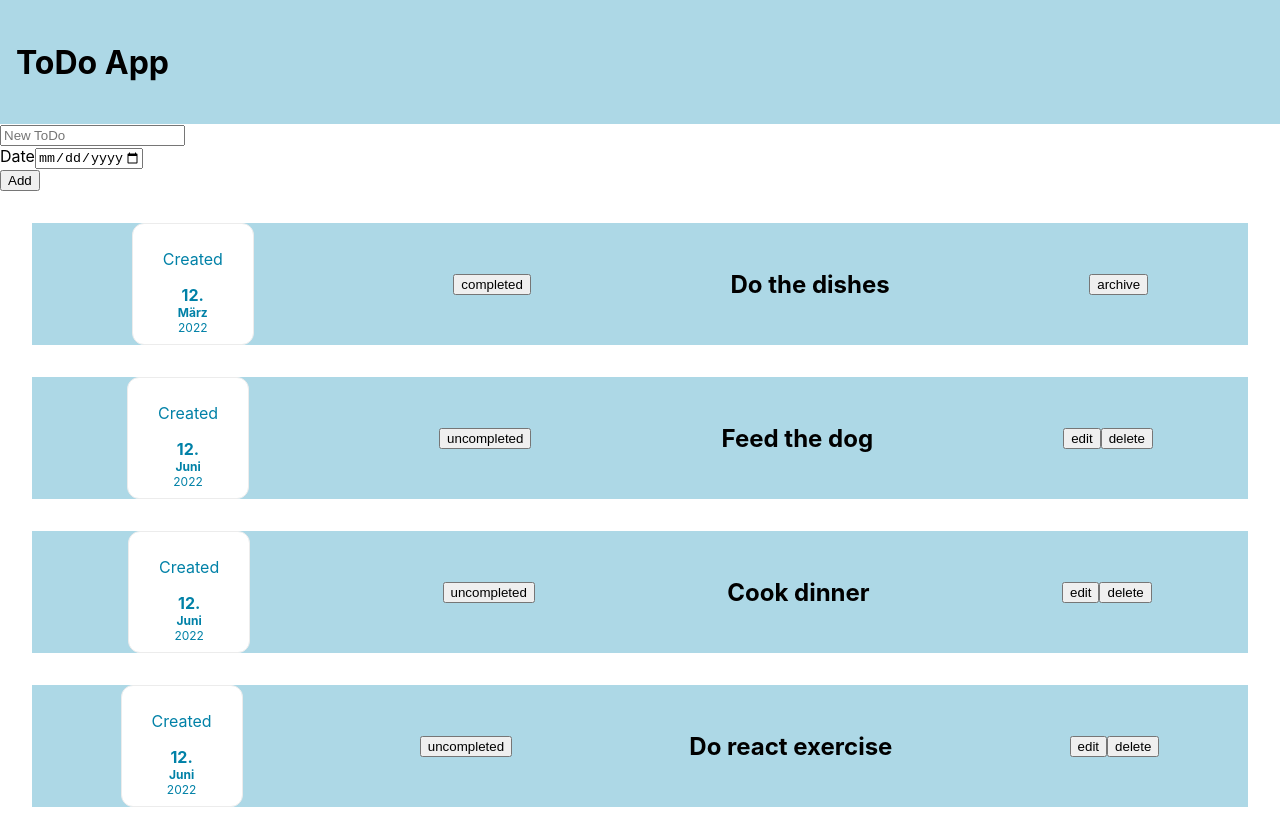
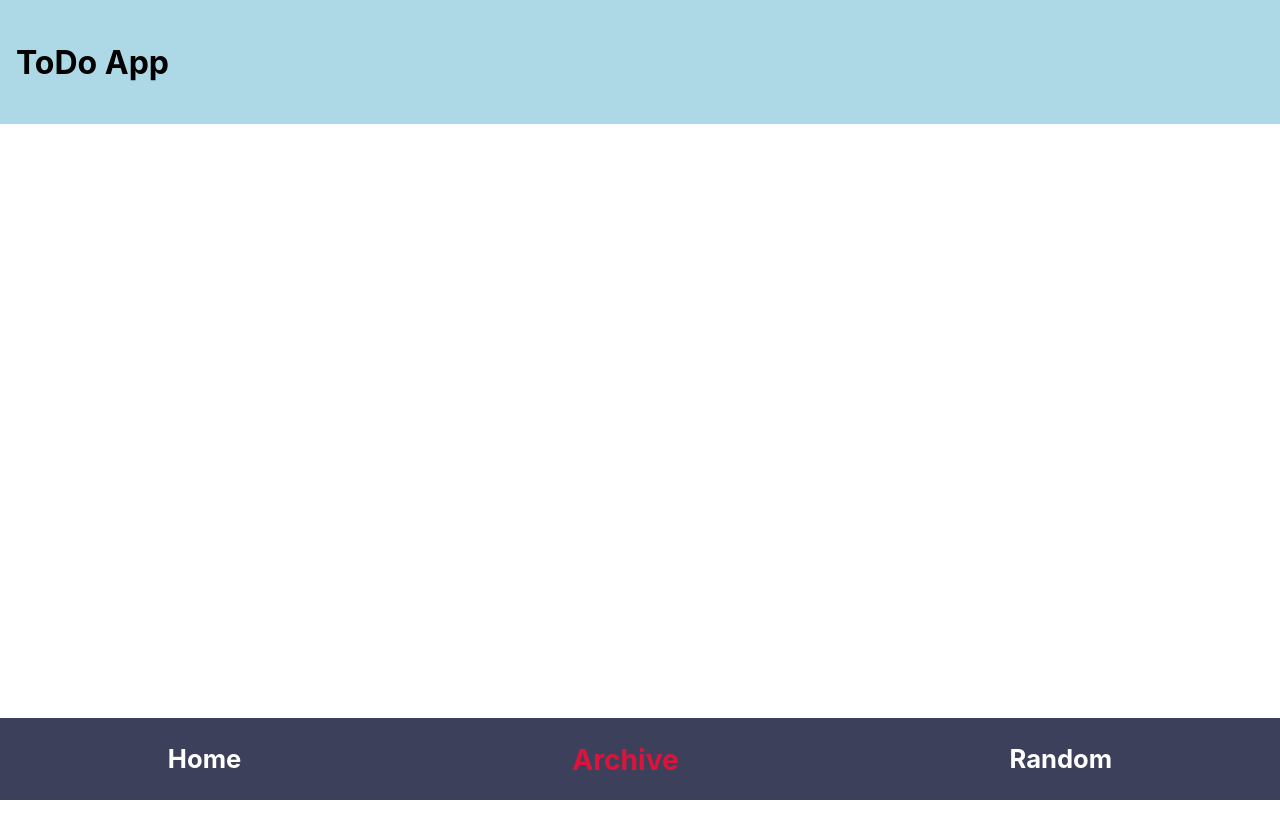
Before and after one commit to yannhn/to-do, a React (Create React App) app: page /Archive in a window 1280 px wide. After the commit the page ends 800 px from the top, so only its background shows below. Built offline with nearby package versions, Linux system fonts and the light colour scheme.

Commit message:
add local storage

```diff
--- a/package.json
+++ b/package.json
@@ -9,6 +9,7 @@
     "nanoid": "^3.3.4",
     "react": "^18.1.0",
     "react-dom": "^18.1.0",
+    "react-router-dom": "^6.3.0",
     "react-scripts": "5.0.1",
     "styled-components": "^5.3.5",
     "web-vitals": "^2.1.4"
--- a/src/App.js
+++ b/src/App.js
@@ -1,9 +1,149 @@
-import Main from "./components/Main";
+import Header from "./components/UI/Header";
+import Footer from "./components/UI/Footer";
+import ToDo from "./components/ToDo/ToDo";
+import NewToDo from "./components/ToDo/NewToDo";
+import RandomToDo from "./components/ToDo/RandomToDo";
+
+// import InputNewToDo from "./ToDo/InputNewToDo";
+
+import useLocalStorage from "./common/useLocalStorage";
+import { useState } from "react";
+import { nanoid } from "nanoid";
+import { Routes, Route } from "react-router-dom";
 
 function App() {
+  const [items, setItems] = useLocalStorage("items", []);
+
+  function toggleCompleted(id) {
+    const completedItems = items.map((item) => {
+      if (item.id === id) {
+        return { ...item, completed: !item.completed };
+      } else {
+        return item;
+      }
+    });
+    setItems(completedItems);
+  }
+
+  function toggleArchived(id) {
+    const archivedItems = items.map((item) => {
+      if (item.id === id) {
+        return { ...item, archived: !item.archived };
+      } else {
+        return item;
+      }
+    });
+    setItems(archivedItems);
+  }
+
+  function deleteItems(id) {
+    const filteredItems = items.filter((item) => item.id !== id);
+    setItems(filteredItems);
+  }
+
+  const addNewItem = (items) => {
+    setItems((prevItem) => {
+      return [items, ...prevItem];
+    });
+  };
+
+  const [random, setRandom] = useState(0);
+
+  function randomItem() {
+    const randItem = Math.floor(Math.random() * items.length);
+    setRandom(randItem);
+  }
+
+  // function addNewItem(newTitle) {
+  //   const newItems = {
+  //     id: nanoid(),
+  //     title: newTitle,
+  //     completed: false,
+  //     archived: false,
+  //     date: new Date(),
+  //   };
+  //   setItems([...items, newItems]);
+  // }
+
+  // const NewExpense = (props) => {
+  //   const saveExpenseDataHandler = (enteredExpenseData) => {
+  //     const expenseData = {
+  //       ...enteredExpenseData,
+  //       id: Math.random().toString()
+  //     };
+  //     props.onAddExpense(expenseData);
+  //   };
+
   return (
     <>
-      <Main></Main>
+      <Routes>
+        <Route
+          path="/"
+          element={
+            <>
+              <Header></Header>
+              <NewToDo addNewItem={addNewItem}></NewToDo>
+              {items
+                .filter((item) => !item.archived)
+                .map((item) => (
+                  <ToDo
+                    key={item.id}
+                    title={item.title}
+                    completed={item.completed}
+                    archived={item.archived}
+                    date={item.date}
+                    toggleCompleted={() => toggleCompleted(item.id)}
+                    toggleArchived={() => toggleArchived(item.id)}
+                    deleteItems={() => deleteItems(item.id)}
+                  ></ToDo>
+                ))}
+            </>
+          }
+        ></Route>
+        <Route
+          path="/Archive"
+          element={
+            <>
+              <Header></Header>
+
+              {items
+                .filter((item) => item.archived)
+                .map((item) => (
+                  <ToDo
+                    key={item.id}
+                    title={item.title}
+                    completed={item.completed}
+                    archived={item.archived}
+                    date={item.date}
+                    toggleCompleted={() => toggleCompleted(item.id)}
+                    toggleArchived={() => toggleArchived(item.id)}
+                    deleteItems={() => deleteItems(item.id)}
+                  ></ToDo>
+                ))}
+            </>
+          }
+        ></Route>
+        {/* <Route
+          path="/Random"
+          element={
+            <>
+              <Header></Header>
+              <RandomToDo shuffle={randomItem}></RandomToDo>
+              <ToDo
+                key={items[random].id}
+                title={items[random].title}
+                completed={items[random].completed}
+                archived={items[random].archived}
+                date={items[random].date}
+                toggleCompleted={() => toggleCompleted(items.id)}
+                toggleArchived={() => toggleArchived(items.id)}
+                deleteItems={() => deleteItems(items.id)}
+              ></ToDo>
+            </>
+          }
+        ></Route> */}
+      </Routes>
+      <Footer></Footer>
     </>
   );
 }
--- a/src/components/Main.js
+++ /dev/null
@@ -1,120 +0,0 @@
-import Header from "./UI/Header";
-// import Footer from "./UI/Footer";
-import ToDo from "./ToDo/ToDo";
-import { useState } from "react";
-import { nanoid } from "nanoid";
-// import InputNewToDo from "./ToDo/InputNewToDo";
-import useLocalStorage from "../common/useLocalStorage";
-import NewToDo from "./ToDo/NewToDo";
-// import { Routes, Route } from "react-router-dom";
-
-function Main() {
-  const [items, setItems] = useState([
-    {
-      id: nanoid(),
-      title: "Do the dishes",
-      completed: true,
-      archived: false,
-      date: new Date(2022, 2, 12),
-    },
-    {
-      id: nanoid(),
-      title: "Feed the dog",
-      completed: false,
-      archived: false,
-      date: new Date(2022, 5, 12),
-    },
-    {
-      id: nanoid(),
-      title: "Cook dinner",
-      completed: false,
-      archived: false,
-      date: new Date(2022, 5, 12),
-    },
-    {
-      id: nanoid(),
-      title: "Do react exercise",
-      completed: false,
-      archived: false,
-      date: new Date(2022, 5, 12),
-    },
-  ]);
-
-  function toggleCompleted(id) {
-    const completedItems = items.map((item) => {
-      if (item.id === id) {
-        return { ...item, completed: !item.completed };
-      } else {
-        return item;
-      }
-    });
-    setItems(completedItems);
-  }
-
-  function toggleArchived(id) {
-    const archivedItems = items.map((item) => {
-      if (item.id === id) {
-        return { ...item, archived: !item.archived };
-      } else {
-        return item;
-      }
-    });
-    setItems(archivedItems);
-  }
-
-  function deleteItems(id) {
-    const filteredItems = items.filter((item) => item.id !== id);
-    setItems(filteredItems);
-  }
-
-  const addNewItem = (items) => {
-    setItems((prevItem) => {
-      return [items, ...prevItem];
-    });
-  };
-
-  // function addNewItem(newTitle) {
-  //   const newItems = {
-  //     id: nanoid(),
-  //     title: newTitle,
-  //     completed: false,
-  //     archived: false,
-  //     date: new Date(),
-  //   };
-  //   setItems([...items, newItems]);
-  // }
-
-  // const NewExpense = (props) => {
-  //   const saveExpenseDataHandler = (enteredExpenseData) => {
-  //     const expenseData = {
-  //       ...enteredExpenseData,
-  //       id: Math.random().toString()
-  //     };
-  //     props.onAddExpense(expenseData);
-  //   };
-
-  return (
-    <>
-      <Header></Header>
-      <NewToDo addNewItem={addNewItem}></NewToDo>
-      {items
-        .filter((item) => !item.archived)
-        .map((item) => (
-          <ToDo
-            key={item.id}
-            title={item.title}
-            completed={item.completed}
-            archived={item.archived}
-            date={item.date}
-            toggleCompleted={() => toggleCompleted(item.id)}
-            toggleArchived={() => toggleArchived(item.id)}
-            deleteItems={() => deleteItems(item.id)}
-          ></ToDo>
-        ))}
-
-      {/* <Footer></Footer> */}
-    </>
-  );
-}
-
-export default Main;
--- a/src/components/ToDo/RandomToDo.js
+++ b/src/components/ToDo/RandomToDo.js
@@ -0,0 +1,42 @@
+import styled from "styled-components";
+
+function RandomToDo({ shuffle }) {
+  return (
+    <RandomButtonContainer>
+      <RandomButton type="Button" onClick={shuffle}>
+        Shuffle
+      </RandomButton>
+      <RandomText>Your random ToDo:</RandomText>
+    </RandomButtonContainer>
+  );
+}
+
+export default RandomToDo;
+
+const RandomButtonContainer = styled.section`
+  display: flex;
+  flex-direction: column;
+  justify-content: center;
+`;
+
+const RandomText = styled.h2`
+  font-size: 2rem;
+  text-align: center;
+`;
+
+const RandomButton = styled.button`
+  padding: 2em 4em;
+  border: none;
+  border-radius: 40px;
+  margin: 2em auto;
+  background-color: #17c3b2;
+  color: white;
+  font-weight: bold;
+  font-size: 1rem;
+  cursor: pointer;
+  transition: 500ms ease;
+
+  &:hover {
+    background-color: #00afb9;
+  }
+`;
--- a/src/components/ToDo/ToDo.js
+++ b/src/components/ToDo/ToDo.js
@@ -12,17 +12,15 @@ function ToDo({
   deleteItems,
 }) {
   return (
-    <ToDoContainer>
+    <ToDoContainer completed={completed}>
       <section>
         <ToDoDate date={date}></ToDoDate>
       </section>
-      <section>
-        <button type="button" onClick={toggleCompleted}>
-          {completed ? "completed" : "uncompleted"}
-        </button>
-      </section>
-      <h2>{title}</h2>
-      <section>
+      <ToDoCheckbox archived={archived}>
+        <input type="checkbox" onClick={toggleCompleted}></input>
+      </ToDoCheckbox>
+      <ToDoTitle completed={completed}>{title}</ToDoTitle>
+      <HideButton archived={archived}>
         {completed ? (
           <button type="button" onClick={toggleArchived}>
             archive
@@ -35,7 +33,7 @@ function ToDo({
             </button>
           </section>
         )}
-      </section>
+      </HideButton>
     </ToDoContainer>
   );
 }
@@ -43,9 +41,26 @@ function ToDo({
 export default ToDo;
 
 const ToDoContainer = styled.section`
-  background-color: lightblue;
+  border-radius: 10px;
+  background-color: ${(props) => (props.completed ? "#f07167" : "#0081a7")};
+  color: white;
+  font-size: 1.4rem;
+  font-weight: bold;
   display: flex;
-  justify-content: space-around;
+  justify-content: space-between;
   align-items: center;
-  margin: 2em 2em;
+  padding: 1em 2em;
+  margin: 2em 4em;
 `;
+
+const HideButton = styled.section`
+  display: ${(props) => (props.archived ? "none" : "")};
+`;
+
+const ToDoCheckbox = styled.section`
+  display: ${(props) => (props.archived ? "none" : "")};
+`;
+
+const ToDoTitle = styled.h2`
+  text-decoration: ${(props) => (props.completed ? "line-through" : "")};
+`;
--- a/src/components/UI/Footer.js
+++ b/src/components/UI/Footer.js
@@ -1,27 +1,41 @@
-// import styled from "styled-components";
+import { NavLink } from "react-router-dom";
+import styled from "styled-components";
 
-// function Footer() {
-//   return (
-//     <FooterContainer>
-//       <FooterItems>Home</FooterItems>
-//       <FooterItems>Archive</FooterItems>
-//       <FooterItems>Random</FooterItems>
-//     </FooterContainer>
-//   );
-// }
+function Footer() {
+  return (
+    <FooterContainer>
+      <NavItem to="/">Home</NavItem>
+      <NavItem to="/Archive">Archive</NavItem>
+      <NavItem to="/Random">Random</NavItem>
+    </FooterContainer>
+  );
+}
 
-// export default Footer;
+export default Footer;
 
-// const FooterContainer = styled.ul`
-//   display: flex;
-//   justify-content: space-around;
-//   position: relative;
-//   background-color: lightblue;
-// `;
+const NavItem = styled(NavLink)`
+  padding: 1em 0;
+  font-size: 1.6rem;
+  font-weight: bold;
+  list-style: none;
+  text-decoration: none;
+  color: white;
+  transition: 500ms ease;
+  &:hover {
+    transform: scale(1.1);
+    color: crimson;
+  }
+  &.active {
+    transform: scale(1.1);
+    color: crimson;
+  }
+`;
 
-// const FooterItems = styled.li`
-//   text-decoration: none;
-//   list-style-type: none;
-//   position: sticky;
-//   bottom: 0;
-// `;
+const FooterContainer = styled.section`
+  display: flex;
+  justify-content: space-around;
+  background-color: #3d405b;
+  position: fixed;
+  bottom: 0;
+  width: 100%;
+`;
--- a/src/index.js
+++ b/src/index.js
@@ -3,14 +3,15 @@ import ReactDOM from "react-dom/client";
 import "./index.css";
 import App from "./App";
 import reportWebVitals from "./reportWebVitals";
-
-// import { BrowserRouter as Router } from "react-router-dom";
+import { BrowserRouter as Router } from "react-router-dom";
 
 const root = ReactDOM.createRoot(document.getElementById("root"));
 root.render(
-  <React.StrictMode>
-    <App />
-  </React.StrictMode>
+  <Router>
+    <React.StrictMode>
+      <App />
+    </React.StrictMode>
+  </Router>
 );
 
 // If you want to start measuring performance in your app, pass a function
```
Also changed, not shown: 1 other file (tests, documents, lock files or other folders).
